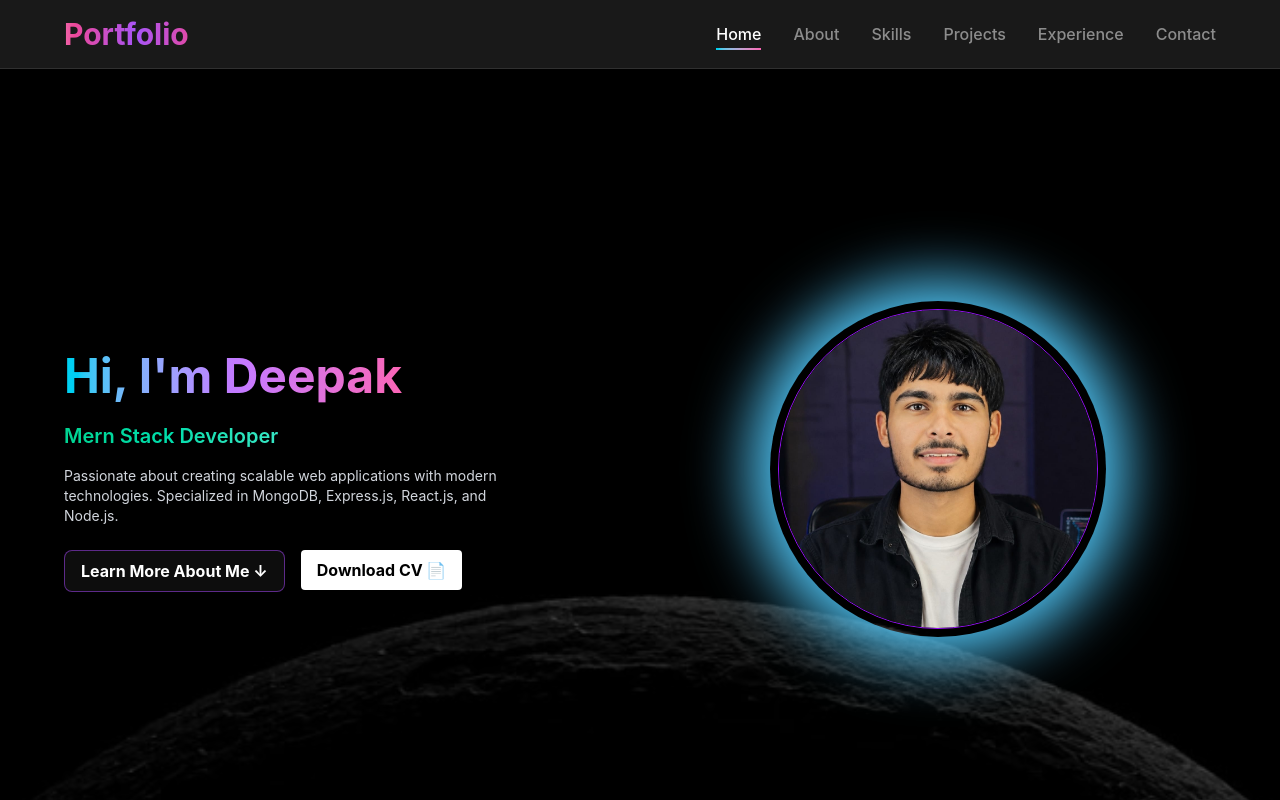
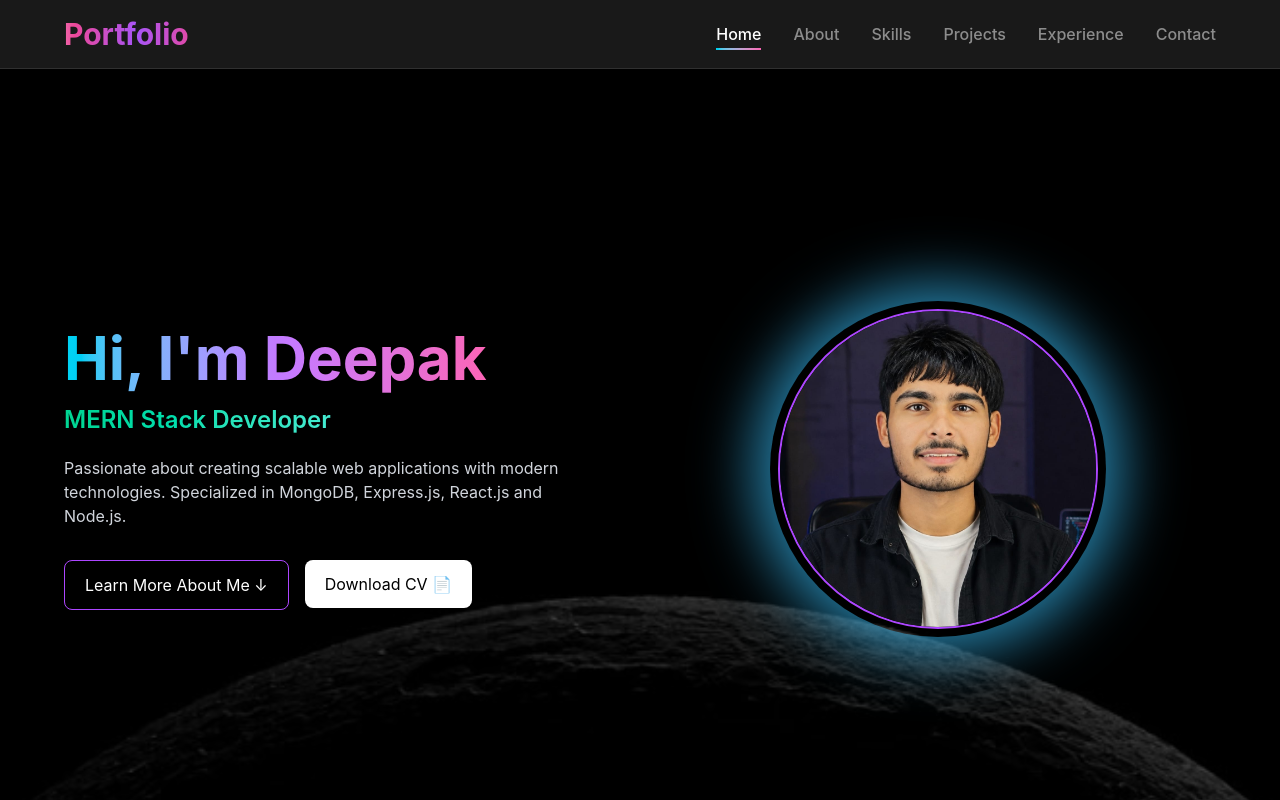
Before and after one commit to deepak-bhankher/Portfolio, a React (Vite) app: page / in a window 1280 px wide. Shown: the top 800 px of the page. Built offline with nearby package versions, Linux system fonts and the light colour scheme.

Commit message:
modified hero.jsx

```diff
--- a/src/Pages/Hero.jsx
+++ b/src/Pages/Hero.jsx
@@ -1,62 +1,70 @@
 import React from "react";
-import { Link } from "react-router-dom";
-import { TypeAnimation } from "react-type-animation";
+
 function Hero() {
   return (
     <section
       id="Hero"
-      className="relative min-h-screen flex flex-col md:flex-row items-center gap-10 justify-between px-6 md:px-16 py-12 overflow-hidden"
+      className="relative min-h-screen flex flex-col-reverse md:flex-row items-center justify-center gap-10 px-6 md:px-16 py-12 overflow-hidden"
     >
-      {/* Background Image */}
+      {/* Background */}
       <img
         src="Earth.jpg"
-        alt="bg"
-        className="absolute inset-0 w-full h-full object-cover  -z-10"
+        alt="background"
+        className="absolute inset-0 w-full h-full object-cover -z-10"
       />
-      <div className="absolute inset-0 bg-black/70 -z-10" />
 
-      <div className="flex-1 text-center md:text-left">
-        <h1 className="tetx-black text-3xl sm:text-4xl lg:text-5xl leading-tight">
-          <span className="bg-gradient-to-r from-cyan-400 via-purple-400 to-pink-400 bg-clip-text text-transparent font-bold">
+      <div className="absolute inset-0 bg-black/70 -z-10"></div>
+
+      {/* Left Content */}
+      <div className="flex-1 text-center md:text-left z-10">
+        <h1 className="text-4xl sm:text-5xl lg:text-6xl font-bold">
+          <span className="bg-gradient-to-r from-cyan-400 via-purple-400 to-pink-400 bg-clip-text text-transparent">
             Hi, I'm Deepak
           </span>
         </h1>
-        <p className="mt-4 text-xl font-semibold bg-gradient-to-r from-emerald-400 via-teal-300 to-cyan-400 bg-clip-text text-transparent">Mern Stack Developer</p>
-        <p className="text-sm mt-4 max-w-md mx-auto md:mx-0 text-gray-300">
+
+        <h2 className="mt-4 text-xl md:text-2xl font-semibold bg-gradient-to-r from-emerald-400 via-teal-300 to-cyan-400 bg-clip-text text-transparent">
+          MERN Stack Developer
+        </h2>
+
+        <p className="mt-5 text-gray-300 max-w-lg mx-auto md:mx-0">
           Passionate about creating scalable web applications with modern
-          technologies. Specialized in MongoDB, Express.js, React.js, and
+          technologies. Specialized in MongoDB, Express.js, React.js and
           Node.js.
         </p>
-        <div className="mt-6 flex justify-center md:justify-start gap-4 font-bold text-white">
+
+        <div className="mt-8 flex flex-wrap justify-center md:justify-start gap-4">
           <button
             onClick={() => {
               document.getElementById("about").scrollIntoView({
                 behavior: "smooth",
               });
             }}
-            className="px-4 py-2 border border-purple-500/50 bg-white/5 text-white font-bold rounded-lg hover:bg-gradient-to-r hover:from-pink-500 hover:to-orange-400 hover:border-transparent hover:shadow-[0_0_20px_4px_rgba(236,72,153,0.4)] transition-all duration-300 cursor-pointer"
+            className="px-5 py-3 border border-purple-500 rounded-lg text-white hover:bg-gradient-to-r hover:from-pink-500 hover:to-orange-400 transition-all duration-300"
           >
             Learn More About Me ↓
           </button>
-          <a href="/Final_Resume.pdf" download="Final_Resume.pdf">
-            <button className="px-4 py-2 bg-white cursor-pointer text-black rounded hover:scale-105 transition-all">
+
+          <a href="/Final_Resume.pdf" download>
+            <button className="px-5 py-3 bg-white text-black rounded-lg hover:scale-105 transition-all duration-300">
               Download CV 📄
             </button>
           </a>
         </div>
       </div>
 
-      {/* photo */}
-      <div className="flex-1 flex justify-center mt-10 md:mt-0">
-        <div className="p-2 rounded-full shadow-[0_0_60px_20px_rgba(80,199,248,8)]">
+      {/* Right Image */}
+      <div className="flex-1 flex justify-center items-center z-10">
+        <div className="rounded-full p-2 shadow-[0_0_60px_15px_rgba(56,189,248,0.7)]">
           <img
             src="image.png"
             alt="profile"
-            className="w-56 h-56 md:h-80 object-cover md:w-80 rounded-full border border-purple-600 hover:scale-105 duration-300"
+            className="w-64 h-64 sm:w-72 sm:h-72 md:w-80 md:h-80 rounded-full object-cover border-2 border-purple-500 hover:scale-105 transition-all duration-300"
           />
         </div>
       </div>
     </section>
   );
 }
+
 export default Hero;
```
